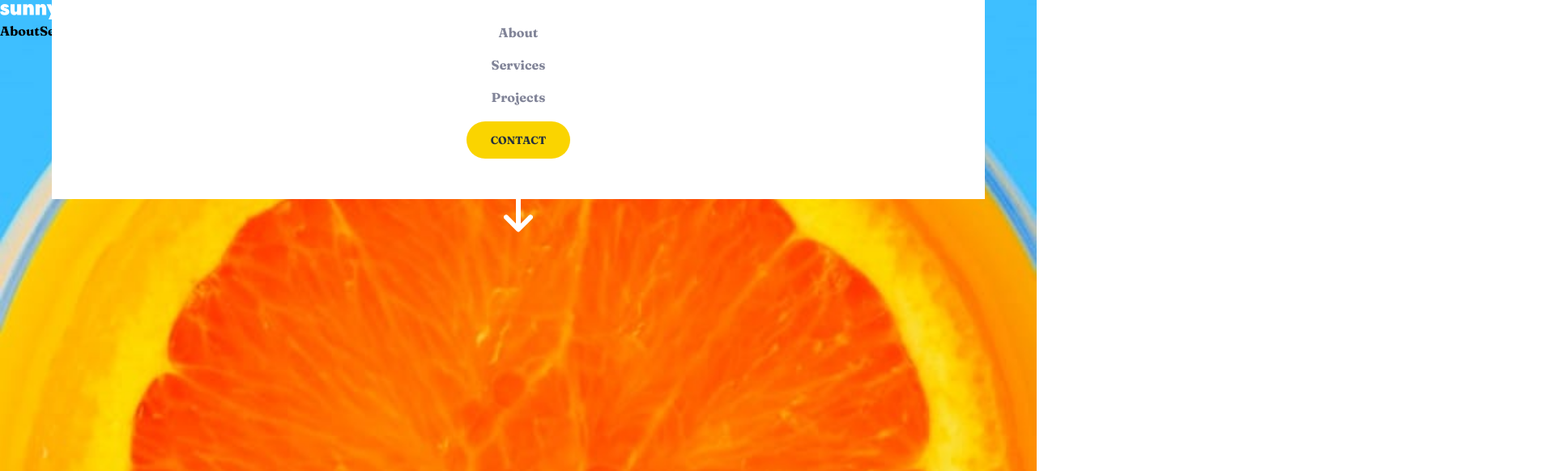
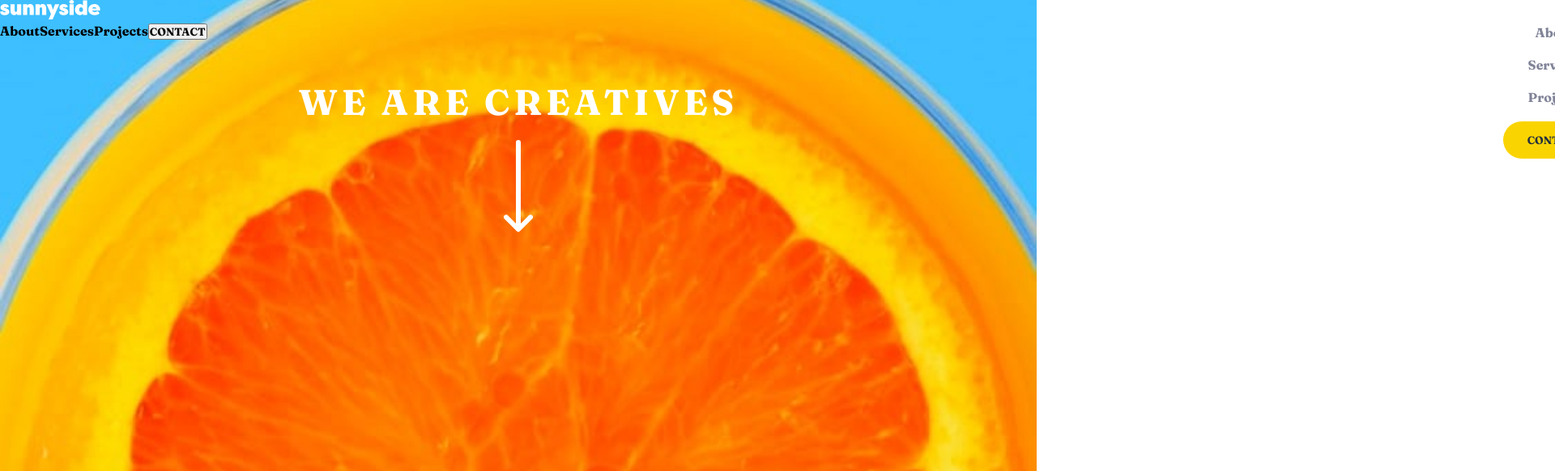
Before and after one commit to Rubylenshy/sunnyside-agency, a plain HTML site: page index.html in a window 1280 px wide. Shown: the top 582 px of the page at 81% size, 1920 px wide, since content can reach past the window. Drawn offline with Linux system fonts and the light colour scheme.

Commit message:
navigation closed by default

```diff
--- a/index.html
+++ b/index.html
@@ -20,7 +20,7 @@
     </nav>
 
     <!-- Mobile Navigation -->
-    <div class="mobile-nav opened">
+    <div class="mobile-nav">
       <ul class="nav-links">
         <li><a href="#">About</a></li>
         <li><a href="#">Services</a></li>
```
